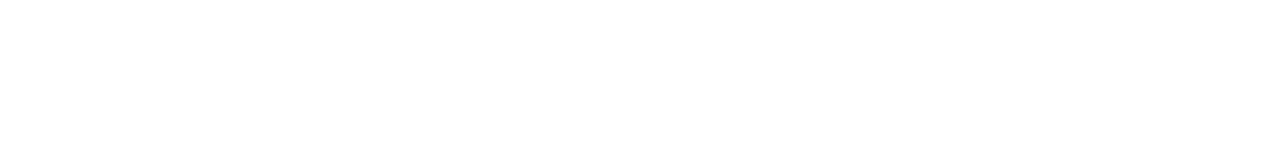
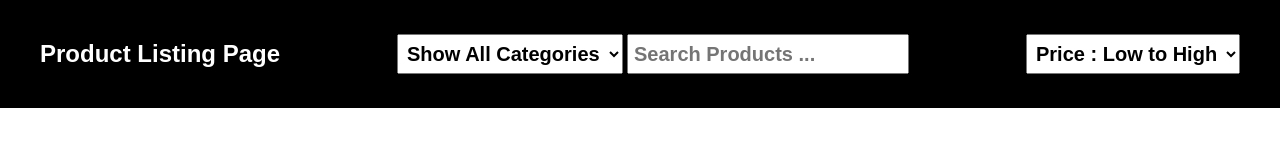
Before and after one commit to ayushdwivedee/crash-course-mock-evaluation-270424, a plain HTML site: page index.html in a window 1280 px wide. Drawn offline with Linux system fonts and the light colour scheme.

Commit message:
Nav bar craeted succesfully

```diff
--- a/index.html
+++ b/index.html
@@ -1,11 +1,53 @@
 <!DOCTYPE html>
 <html lang="en">
-<head>
-    <meta charset="UTF-8">
-    <meta name="viewport" content="width=device-width, initial-scale=1.0">
+  <head>
+    <meta charset="UTF-8" />
+    <meta name="viewport" content="width=device-width, initial-scale=1.0" />
     <title>Mock Evaluation</title>
-</head>
-<body>
+    <style>
+      body {
+        margin: 0;
+        padding: 0;
+      }
+      nav {
+        display: flex;
+        justify-content: space-between;
+        background-color: black;
+        padding: 20px 40px;
+        align-items: center;
+      }
+      nav > h1 {
+        color: white;
+        font-family: sans-serif;
+      }
+      nav>div>select,nav>div>input{
+        height: 40px;
+        font-weight: 700;
+        padding: 5px;
+        font-size: 20px;
+      }
+    </style>
+  </head>
+  <body>
+    <nav>
+      <h1>Product Listing Page</h1>
+      <div>
+        <select name="" id="category">
+          <option value="">Show All Categories</option>
+          <option value="">men's clothing</option>
+          <option value="">women's clothing</option>
+          <option value="">jewelery</option>
+          <option value="">electronics</option>
+        </select>
+        <input type="search" placeholder="Search Products ..." />
+      </div>
 
-</body>
+      <div>
+        <select name="" id="sorting">
+          <option value="asc">Price : Low to High</option>
+          <option value="dsc">Price : High to Low</option>
+        </select>
+      </div>
+    </nav>
+  </body>
 </html>
```
